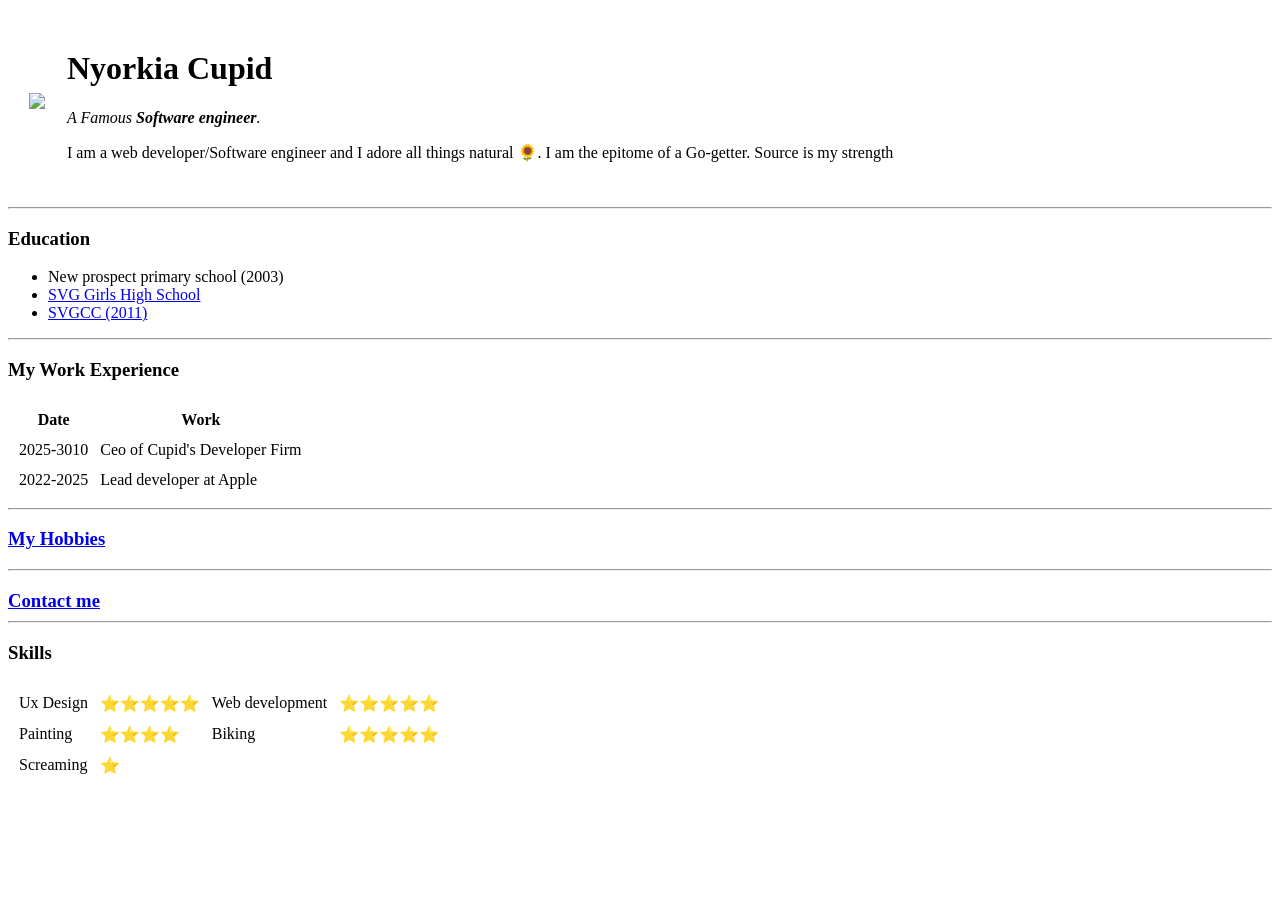
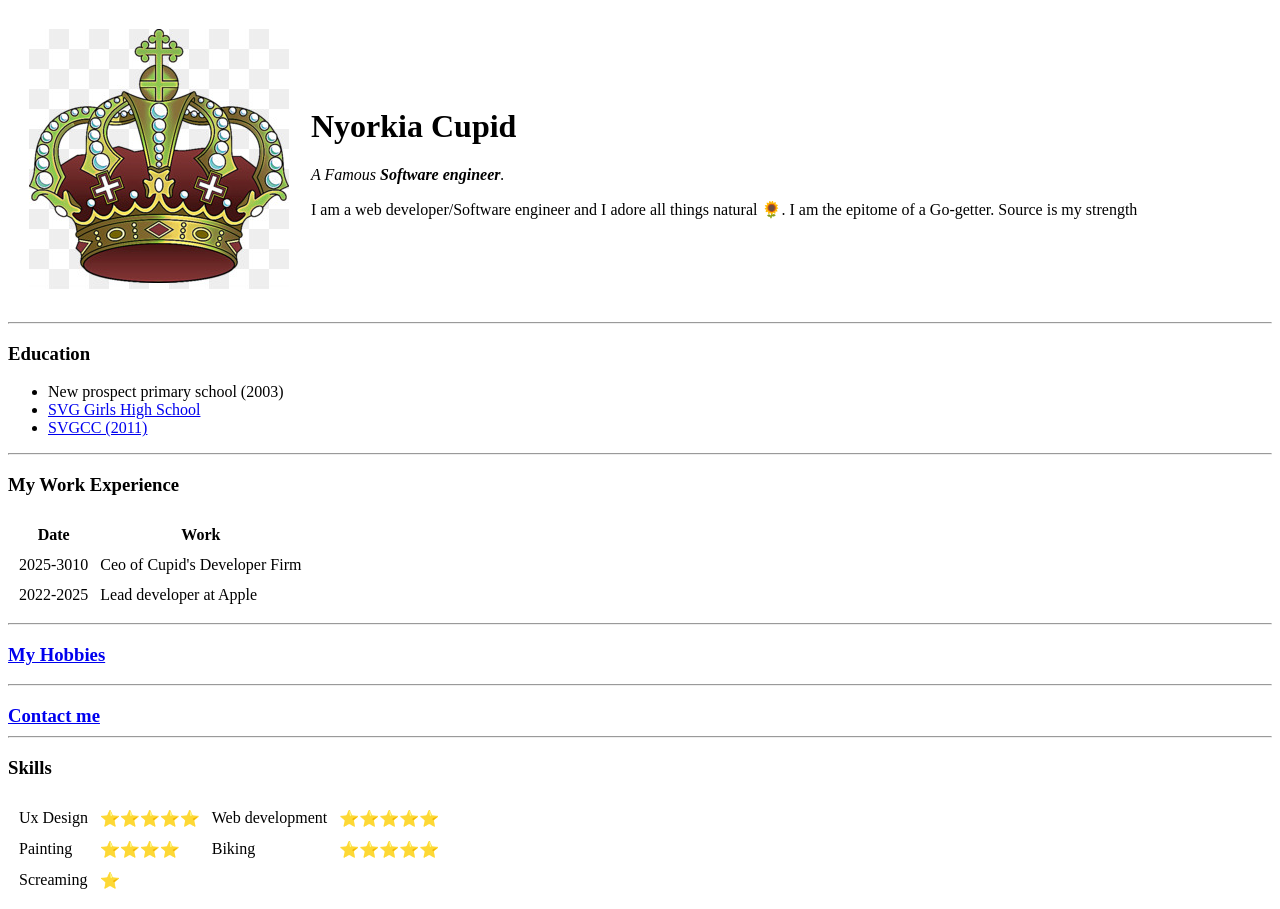
Before and after one commit to Nyorkia/CV, a plain HTML site: page index.html in a window 1280 px wide. Before the commit the page ends 800 px from the top, so only its background shows below. Drawn offline with Linux system fonts and the light colour scheme.

Commit message:
Update index.html

```diff
--- a/index.html
+++ b/index.html
@@ -9,7 +9,7 @@
  <body>
    <table cellspacing="20">
       <tr>
-         <td><img src="kisspng-clip-art-portable-network-graphics-transparency-ve-5d25539061ae16.1311654415627273124001.jpg"></td>
+         <td><img src="https://github.com/Nyorkia/CV/blob/main/images/kisspng-clip-art-portable-network-graphics-transparency-ve-5d25539061ae16.1311654415627273124001.jpg"></td>
          <td><h1>Nyorkia Cupid</h1><p><em>A Famous<strong> Software engineer</strong>.</em></p>
             <p>I am a web developer/Software engineer and I adore all things natural 🌻. I am the epitome of a Go-getter. Source is my strength</p></td>
       </tr>
```
